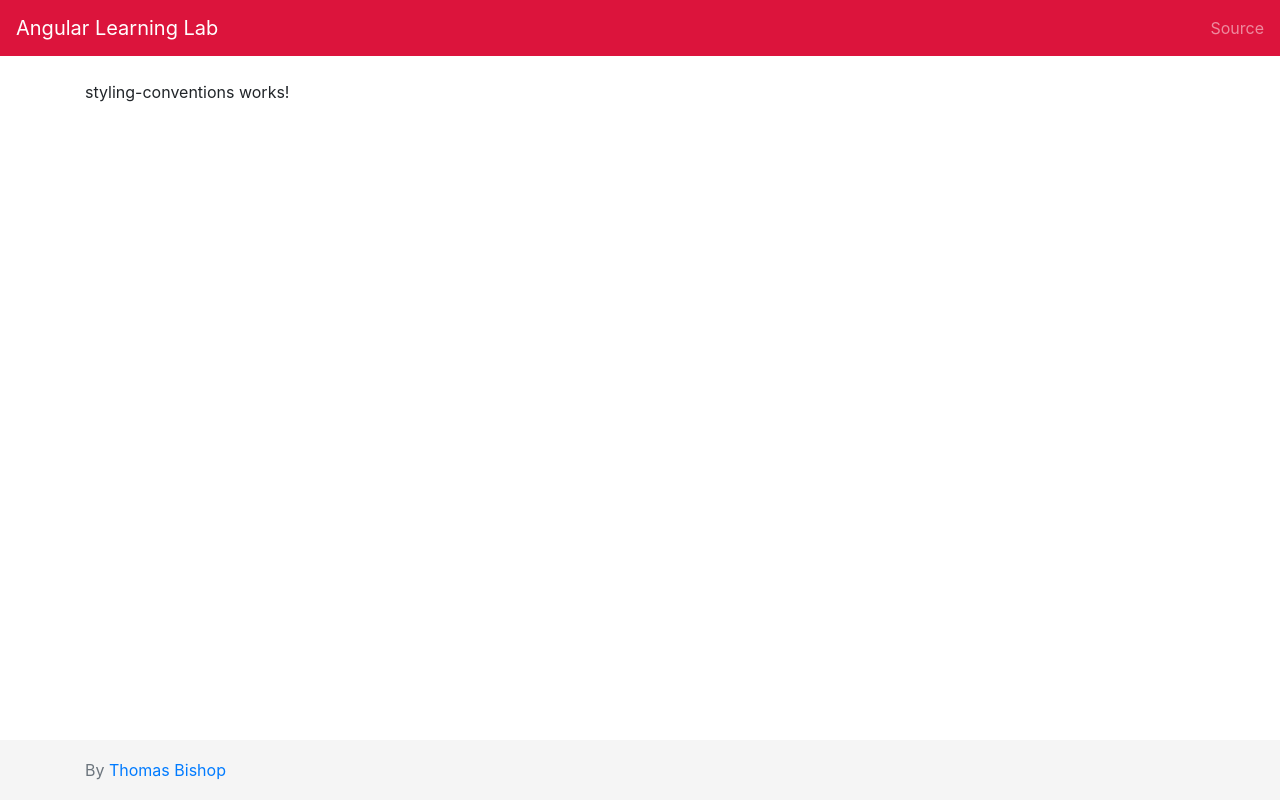
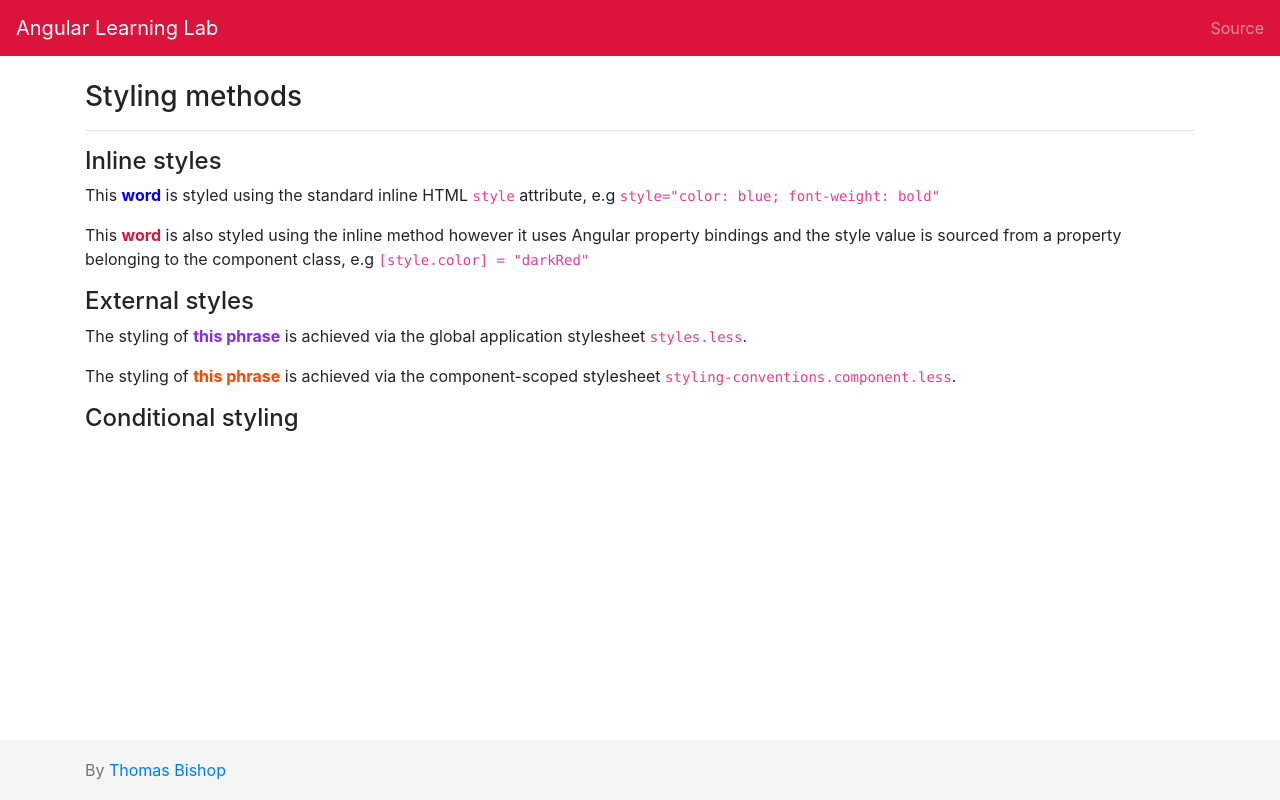
Before and after one commit to thomasabishop/angular-learning-lab, an Angular app: page /styling-conventions in a window 1280 px wide. Built offline with nearby package versions, Linux system fonts and the light colour scheme.

Commit message:
Add basic styling examples.

```diff
--- a/src/app/styling-conventions/styling-conventions.component.html
+++ b/src/app/styling-conventions/styling-conventions.component.html
@@ -1 +1,28 @@
-<p>styling-conventions works!</p>
+<h2 class="h3">Styling methods</h2>
+<hr />
+<h3 class="h4">Inline styles</h3>
+<p>
+  This <span style="color: blue; font-weight: bold">word</span> is styled using
+  the standard inline HTML <code>style</code> attribute, e.g
+  <code>style="color: blue; font-weight: bold"</code>
+</p>
+<p>
+  This <span [style.color]="darkRed" style="font-weight: bold">word</span> is
+  also styled using the inline method however it uses Angular property bindings
+  and the style value is sourced from a property belonging to the component
+  class, e.g
+  <code>[style.color] = "darkRed"</code>
+</p>
+
+<h3 class="h4">External styles</h3>
+<p>
+  The styling of <span class="app-stylesheet-style">this phrase</span> is
+  achieved via the global application stylesheet <code>styles.less</code>.
+</p>
+<p>
+  The styling of <span class="component-stylesheet-style">this phrase</span> is
+  achieved via the component-scoped stylesheet
+  <code>styling-conventions.component.less</code>.
+</p>
+
+<h3 class="h4">Conditional styling</h3>
--- a/src/app/styling-conventions/styling-conventions.component.less
+++ b/src/app/styling-conventions/styling-conventions.component.less
@@ -0,0 +1,4 @@
+.component-stylesheet-style {
+  font-weight: bold;
+  color: orangered;
+}
--- a/src/app/styling-conventions/styling-conventions.component.ts
+++ b/src/app/styling-conventions/styling-conventions.component.ts
@@ -1,15 +1,13 @@
-import { Component, OnInit } from '@angular/core';
+import { Component, OnInit } from '@angular/core'
 
 @Component({
   selector: 'app-styling-conventions',
   templateUrl: './styling-conventions.component.html',
-  styleUrls: ['./styling-conventions.component.less']
+  styleUrls: ['./styling-conventions.component.less'],
 })
 export class StylingConventionsComponent implements OnInit {
+  darkRed = 'crimson'
+  constructor() {}
 
-  constructor() { }
-
-  ngOnInit(): void {
-  }
-
+  ngOnInit(): void {}
 }
--- a/src/styles.less
+++ b/src/styles.less
@@ -3,3 +3,8 @@
 main {
   margin-top: 80px;
 }
+
+.app-stylesheet-style {
+  font-weight: bold;
+  color: blueviolet;
+}
```
